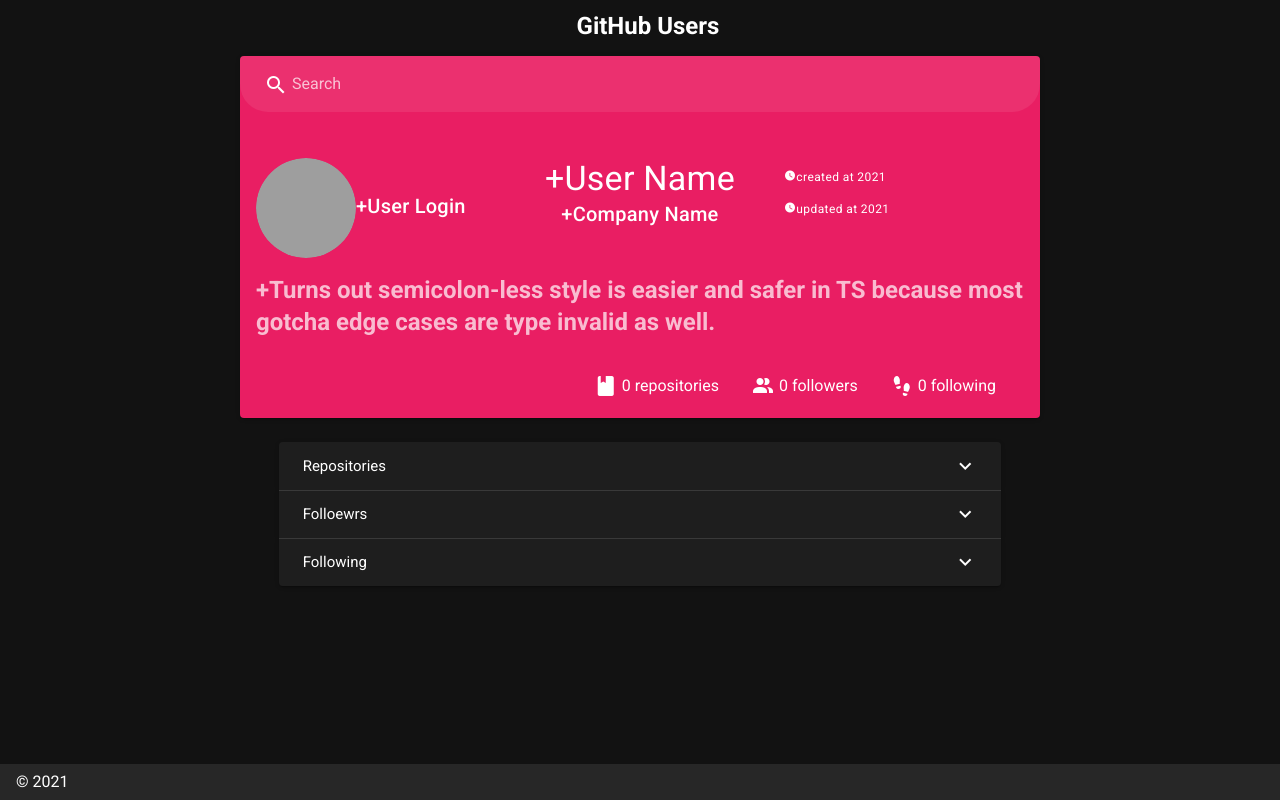
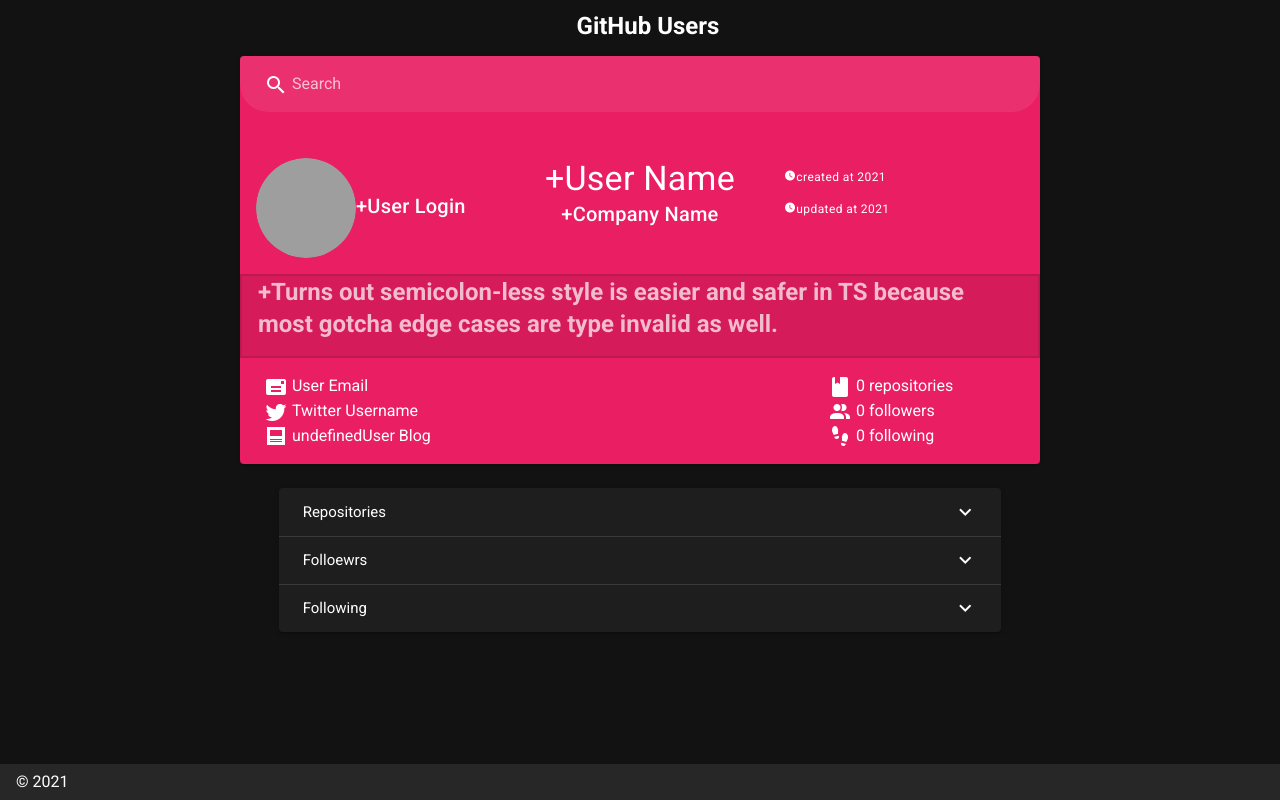
Before and after one commit to DaniloParkour/github-users, a Nuxt app: page / in a window 1280 px wide. Built offline with nearby package versions, Linux system fonts and the light colour scheme; grey boxes are pictures that could not be loaded.

Commit message:
Page adjustments

```diff
--- a/pages/index.vue
+++ b/pages/index.vue
@@ -37,6 +37,8 @@
                     </v-icon>
                     <span class="caption">{{'created at ' + (user.created_at || '2021')}}</span>
                   </v-col>
+                </v-row>
+                <v-row no-gutters dense>
                   <v-col cols="12">
                     <v-icon dense class="caption">
                       mdi-clock
@@ -48,7 +50,7 @@
             </v-row>
           </v-card-title>
 
-          <v-card-text class="text-h5 font-weight-bold">
+          <v-card-text class="text-h5 font-weight-bold" style="background: rgba(0,0,0,.085); border: 2px solid rgba(0,0,0,.1);">
             {{
               user.bio || '+Turns out semicolon-less style is easier and safer in TS because most gotcha edge cases are type invalid as well.'
             }}
@@ -57,21 +59,50 @@
           <v-card-actions>
             <v-list-item class="grow">
               <v-row
-                align="center"
-                justify="end"
+                class="my-2"
+                dense
+                no-gutters
               >
+                <v-col cols="9">
+                  <div>
+                    <v-icon class="mr-1">
+                      mdi-mail
+                    </v-icon>
+                    <span class="subheading">{{user.mail || 'User Email'}}</span>
+                  </div>
+                  <div>
+                    <v-icon class="mr-1">
+                      mdi-twitter
+                    </v-icon>
+                    <span class="subheading">{{user.twitter_username || 'Twitter Username'}}</span>
+                  </div>
+                  <div>
+                    <v-icon class="mr-1">
+                      mdi-post
+                    </v-icon>
+                    <span class="subheading">{{user.blog + 'User Blog'}}</span>
+                  </div>
+                </v-col>
+                <v-col cols="3">
+                  <div>
                     <v-icon class="mr-1">
                       mdi-book
                     </v-icon>
-                <span class="subheading mr-8">{{(user.public_repo || 0) + ' repositories'}}</span>
+                    <span class="subheading">{{(user.public_repo || 0) + ' repositories'}}</span>
+                  </div>
+                  <div>
                     <v-icon class="mr-1">
                       mdi-account-multiple
                     </v-icon>
-                <span class="subheading mr-8">{{(user.followers || 0) + ' followers'}}</span>
+                    <span class="subheading">{{(user.followers || 0) + ' followers'}}</span>
+                  </div>
+                  <div>
                     <v-icon class="mr-1">
                       mdi-shoe-print
                     </v-icon>
-                <span class="subheading mr-8">{{(user.following || 0) + ' following'}}</span>
+                    <span class="subheading">{{(user.following || 0) + ' following'}}</span>
+                  </div>
+                </v-col>
               </v-row>
             </v-list-item>
           </v-card-actions>
```
Lines whose indentation alone changed are shown as unchanged.
